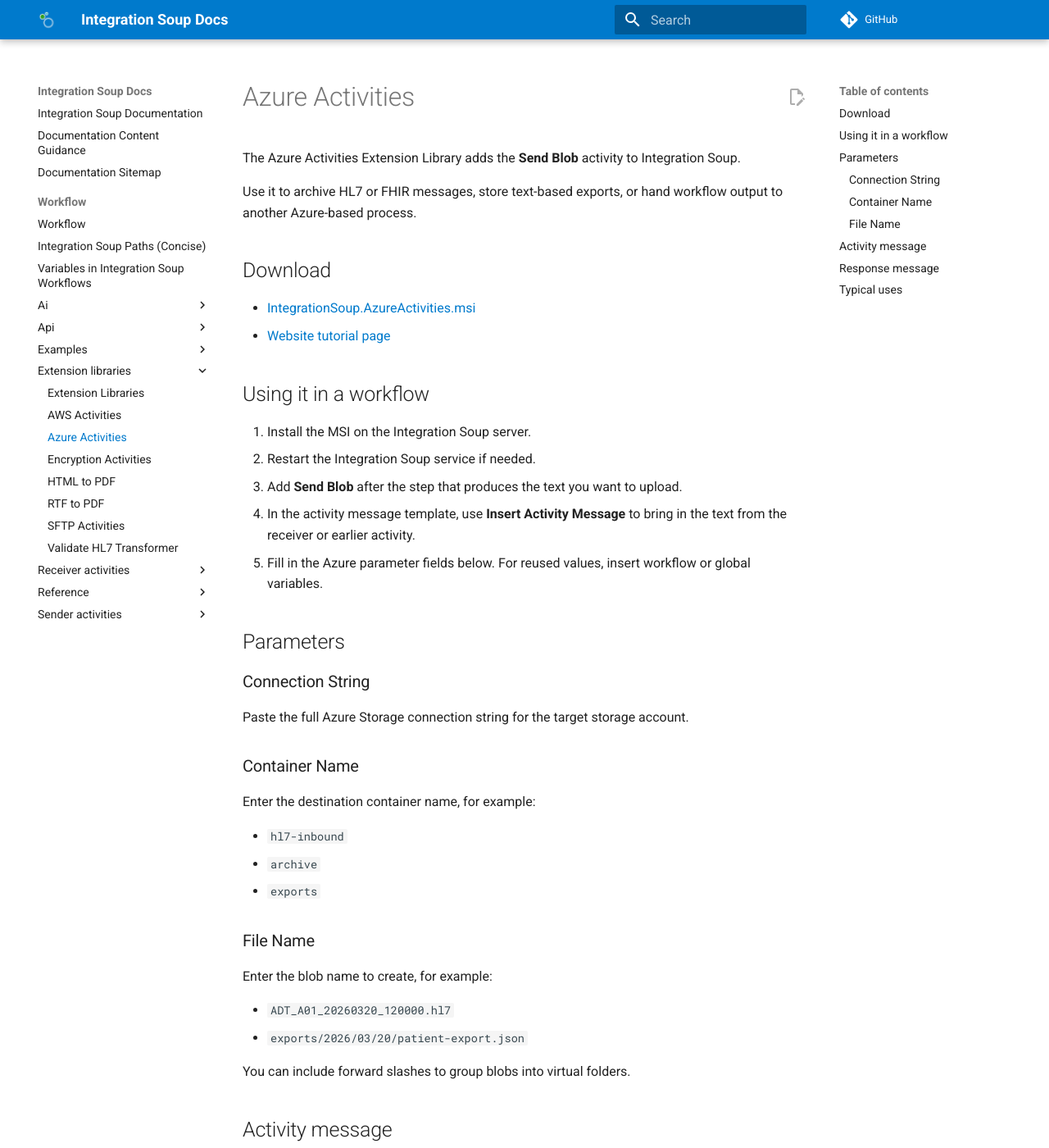
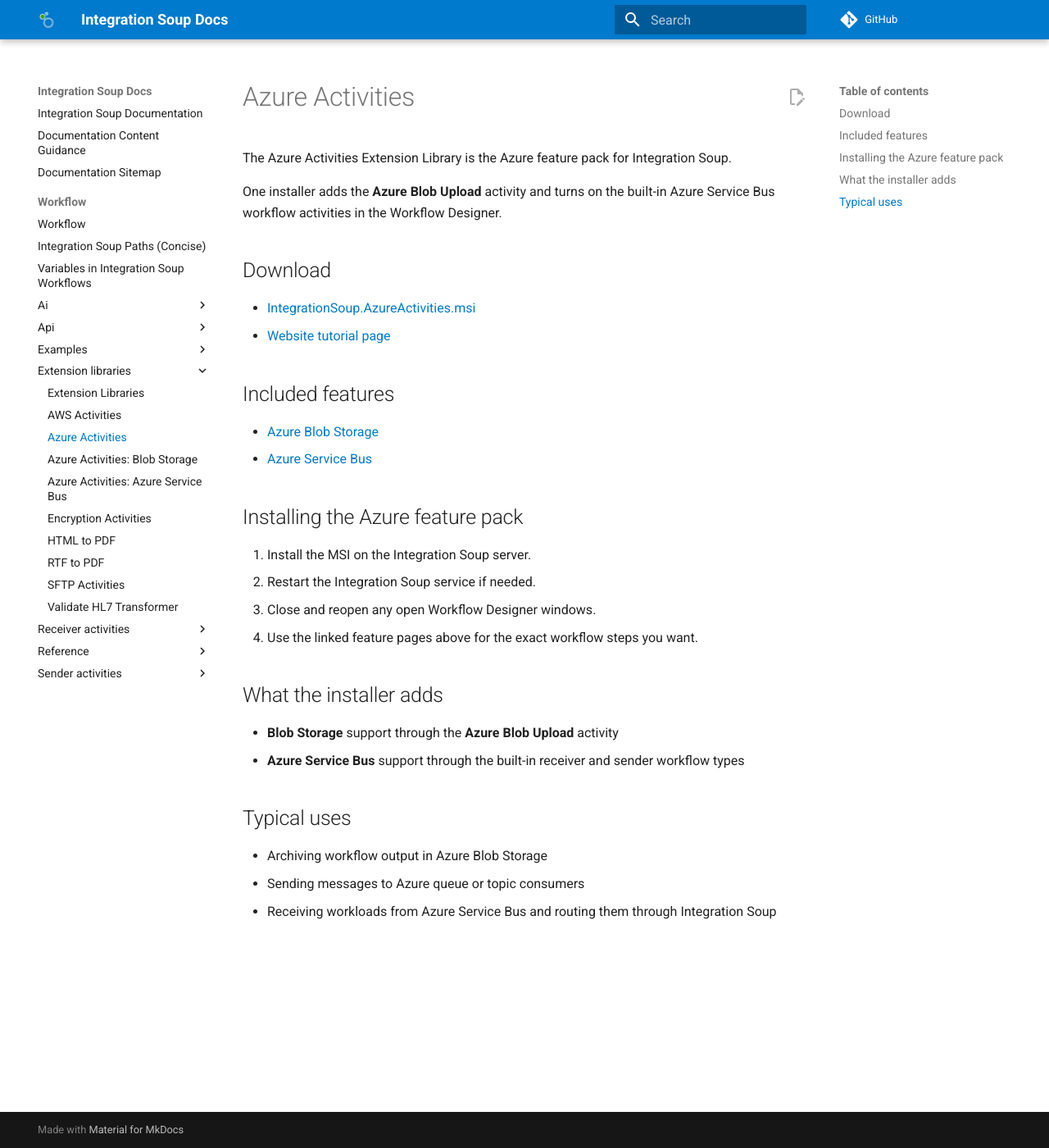
Before and after one commit to IntegrationSoup/Documentation, an MkDocs documentation site: the page built from docs/workflow/extension-libraries/azure-activities.md, in a window 1280 px wide and 1400 px high. Shown: the whole window at 82% size. Built offline with MkDocs 1.6.1 and Material for MkDocs 9.7.7, drawn with Linux system fonts in a browser that asks for light colours; comment, search, counter and statistics services are not loaded; some of the changed text lies outside the part shown.

Commit message:
Refactor Azure docs and rename activities
Rework Azure Activities docs into a feature-pack overview and split detailed guidance into two new pages (azure-blob-storage.md and azure-service-bus-activities.md). Update wording across extension docs to standardize activity names (Send S3 → AWS S3 Upload; Upload/Download SFTP → SFTP Upload/SFTP Download) and refresh install/workflow instructions and feature lists in the Azure page. Modified files: aws-activities.md, azure-activities.md, sftp-activities.md; added: azure-blob-storage.md, azure-service-bus-activities.md.

```diff
--- a/docs/workflow/extension-libraries/azure-activities.md
+++ b/docs/workflow/extension-libraries/azure-activities.md
@@ -1,63 +1,33 @@
 # Azure Activities
 
-The Azure Activities Extension Library adds the **Send Blob** activity to Integration Soup.
+The Azure Activities Extension Library is the Azure feature pack for Integration Soup.
 
-Use it to archive HL7 or FHIR messages, store text-based exports, or hand workflow output to another Azure-based process.
+One installer adds the **Azure Blob Upload** activity and turns on the built-in Azure Service Bus workflow activities in the Workflow Designer.
 
 ## Download
 
 - [IntegrationSoup.AzureActivities.msi](https://www.integrationsoup.com/downloads/CustomActivities/IntegrationSoup.AzureActivities.msi)
 - [Website tutorial page](https://www.integrationsoup.com/ExtensionLibraries/AzureActivities.html)
 
-## Using it in a workflow
+## Included features
+
+- [Azure Blob Storage](azure-blob-storage.md)
+- [Azure Service Bus](azure-service-bus-activities.md)
+
+## Installing the Azure feature pack
 
 1. Install the MSI on the Integration Soup server.
 2. Restart the Integration Soup service if needed.
-3. Add **Send Blob** after the step that produces the text you want to upload.
-4. In the activity message template, use **Insert Activity Message** to bring in the text from the receiver or earlier activity.
-5. Fill in the Azure parameter fields below. For reused values, insert workflow or global variables.
+3. Close and reopen any open Workflow Designer windows.
+4. Use the linked feature pages above for the exact workflow steps you want.
 
-## Parameters
+## What the installer adds
 
-### Connection String
-
-Paste the full Azure Storage connection string for the target storage account.
-
-### Container Name
-
-Enter the destination container name, for example:
-
-- `hl7-inbound`
-- `archive`
-- `exports`
-
-### File Name
-
-Enter the blob name to create, for example:
-
-- `ADT_A01_20260320_120000.hl7`
-- `exports/2026/03/20/patient-export.json`
-
-You can include forward slashes to group blobs into virtual folders.
-
-## Activity message
-
-Place the text you want stored in Azure Blob Storage into the activity message.
-
-Typical examples:
-
-- inbound HL7 from a receiver
-- XML or JSON generated by transformers
-- CSV or plain-text output from earlier workflow steps
-
-This activity uploads the current activity message as UTF-8 text, so it is intended for text payloads rather than raw binary file bytes.
-
-## Response message
-
-The response message is a **Text** message confirming the upload succeeded.
+- **Blob Storage** support through the **Azure Blob Upload** activity
+- **Azure Service Bus** support through the built-in receiver and sender workflow types
 
 ## Typical uses
 
-- Archiving inbound or outbound messages to Azure
-- Publishing CSV, XML, JSON, or other text output to Blob Storage
-- Dropping workflow output where other Azure services will pick it up
+- Archiving workflow output in Azure Blob Storage
+- Sending messages to Azure queue or topic consumers
+- Receiving workloads from Azure Service Bus and routing them through Integration Soup
```
Also changed, not shown: docs/workflow/extension-libraries/aws-activities.md (+2 -2 lines), docs/workflow/extension-libraries/azure-blob-storage.md (added, +63 -0 lines), docs/workflow/extension-libraries/azure-service-bus-activities.md (added, +152 -0 lines), docs/workflow/extension-libraries/sftp-activities.md (+10 -10 lines).
